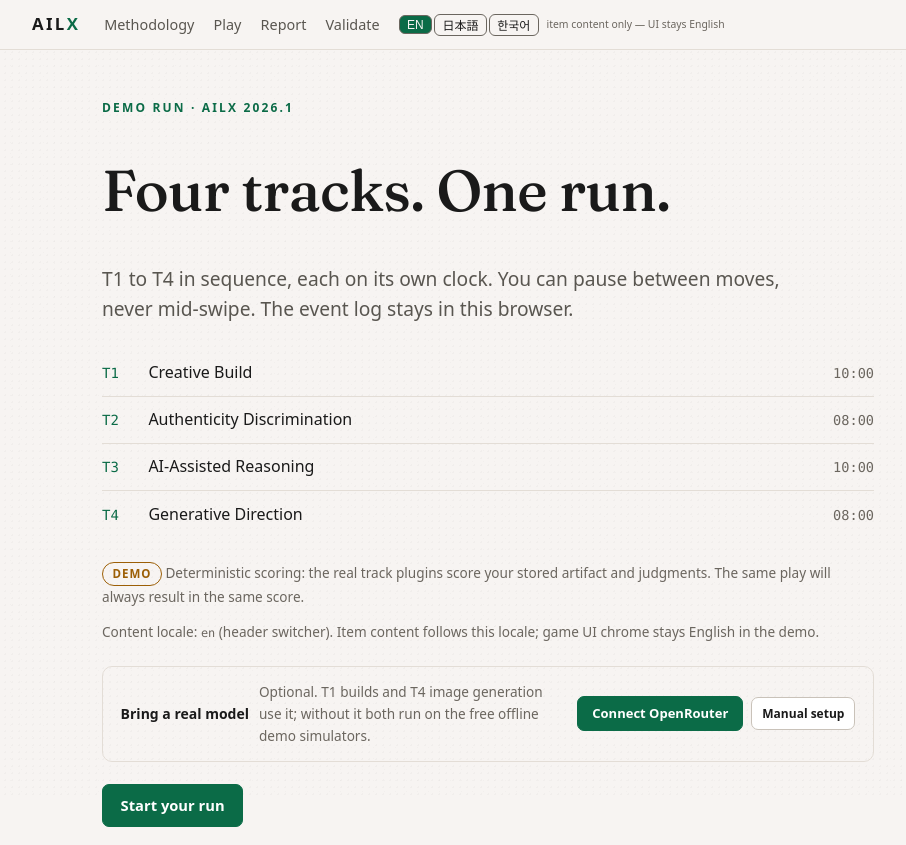
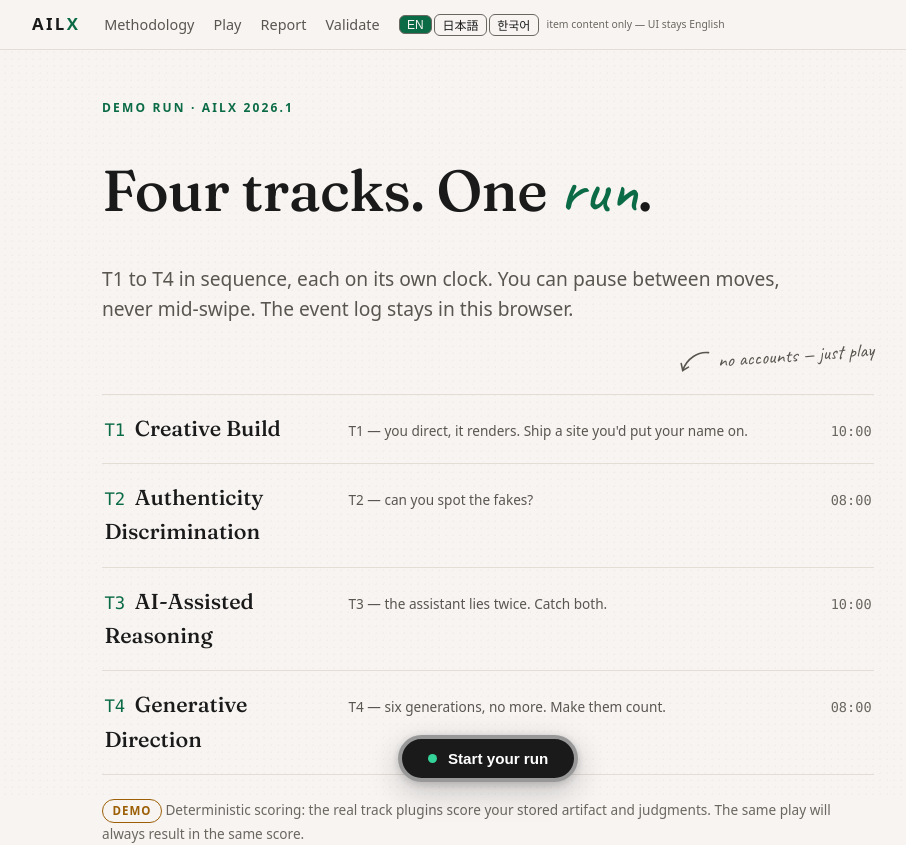
Before and after one commit to rryoung98/ailx, a Next.js app in the folder apps/web/: page /ailx/exam in a window 1280 px wide. Shown: the top 845 px of the page, without its empty margins (152-1058 px from the left). Built offline with nearby package versions, Linux system fonts and the light colour scheme.

Commit message:
feat(web): Annotation, PillCTA, Reveal components; editorial landing + start screen

```diff
--- a/apps/web/app/exam/page.tsx
+++ b/apps/web/app/exam/page.tsx
@@ -17,7 +17,9 @@ import {
 import { trackConfig } from "../../lib/instrument";
 import { LOCALE_SCOPE_NOTE, useLocale, type Locale } from "../../lib/locale";
 import { TRACK_LIST, TRACK_META } from "../../lib/tracks";
+import { Annotation } from "../../lib/Annotation";
 import { ConnectPanel } from "../../lib/ConnectPanel";
+import { PillCTA } from "../../lib/PillCTA";
 
 function demoConfig(locale: Locale): SessionConfig {
   return {
@@ -183,18 +185,19 @@ export default function ExamPage() {
         </div>
       ) : null}
 
-        <div className="container" style={{ maxWidth: 820 }}>
+        <div className="container" style={{ maxWidth: 820, paddingBottom: "5.5rem" }}>
           <div className="eyebrow">Demo run · AILX 2026.1</div>
-          <h1>Four tracks. One run.</h1>
+          <h1>Four tracks. One <span className="script-accent">run</span>.</h1>
           <p className="lede">
             T1 to T4 in sequence, each on its own clock. You can pause between
             moves, never mid-swipe. The event log stays in this browser.
           </p>
-          <ul className="checklist" style={{ margin: "1.5rem 0" }}>
+          <div style={{ textAlign: "right" }}><Annotation side="left">no accounts — just play</Annotation></div>
+          <ul className="rule-rows" style={{ margin: "1rem 0 1.5rem" }}>
             {TRACK_LIST.map((t) => (
               <li key={t.id}>
-                <span className="mono" style={{ color: "var(--accent)", minWidth: "2rem" }}>{t.code}</span>
-                <span style={{ flex: 1 }}>{t.name}</span>
+                <span className="row-title"><span className="mono" style={{ color: "var(--accent)", fontSize: "0.8em", marginRight: "0.6rem" }}>{t.code}</span>{t.name}</span>
+                <span className="row-detail muted small">{TRACK_META[t.id as keyof typeof TRACK_META].hype}</span>
                 <span className="faint small mono">{fmt(t.demoBudgetSeconds)}</span>
               </li>
             ))}
@@ -206,8 +209,7 @@ export default function ExamPage() {
             Content locale: <span className="mono">{chosenLocale}</span> (header switcher). {LOCALE_SCOPE_NOTE}{chosenLocale !== "en" ? " ja/ko item content is machine-translated and marked unreviewed in item provenance." : ""}
           </p>
           <ConnectPanel />
-          <button
-            className="btn primary"
+          <PillCTA
             onClick={() => {
               const ts = Date.now();
               const attemptId = `att-${sha256Hex(`${ts}:${Math.random()}`).slice(0, 12)}`;
@@ -215,7 +217,7 @@ export default function ExamPage() {
             }}
           >
             Start your run
-          </button>
+          </PillCTA>
         </div>
       </main>
     );
--- /dev/null
+++ b/apps/web/lib/Annotation.tsx
@@ -0,0 +1,26 @@
+/**
+ * Hand-drawn script annotation with a curved arrow, Zero-style. Server-safe
+ * (pure SVG + CSS); decorative by default (aria-hidden) — the annotated
+ * content must carry the meaning.
+ */
+export function Annotation({
+  children,
+  side = "right",
+}: {
+  children: React.ReactNode;
+  side?: "left" | "right";
+}) {
+  const arrow = (
+    <svg viewBox="0 0 34 26" aria-hidden focusable="false" style={side === "left" ? { transform: "scaleX(-1)" } : undefined}>
+      <path d="M2 4 C 12 2, 24 8, 29 20" />
+      <path d="M23 17 L 29 20 L 30 13" />
+    </svg>
+  );
+  return (
+    <span className="annotation" aria-hidden>
+      {side === "left" ? arrow : null}
+      <span>{children}</span>
+      {side === "right" ? arrow : null}
+    </span>
+  );
+}
--- /dev/null
+++ b/apps/web/lib/PillCTA.tsx
@@ -0,0 +1,36 @@
+"use client";
+
+/**
+ * Sticky bottom-center pill CTA (Zero-style). Fixed, safe-area aware; give
+ * pages that use it bottom padding so content is never trapped beneath it.
+ */
+import Link from "next/link";
+
+export function PillCTA({
+  href,
+  onClick,
+  children,
+}: {
+  href?: string;
+  onClick?: () => void;
+  children: React.ReactNode;
+}) {
+  const inner = (
+    <>
+      <span className="dot" aria-hidden />
+      {children}
+    </>
+  );
+  if (href) {
+    return (
+      <Link className="pill-cta" href={href}>
+        {inner}
+      </Link>
+    );
+  }
+  return (
+    <button type="button" className="pill-cta" onClick={onClick}>
+      {inner}
+    </button>
+  );
+}
```
Also changed, not shown: apps/web/app/page.tsx (+8 -3 lines), apps/web/lib/Reveal.tsx (added, +45 -0 lines).
